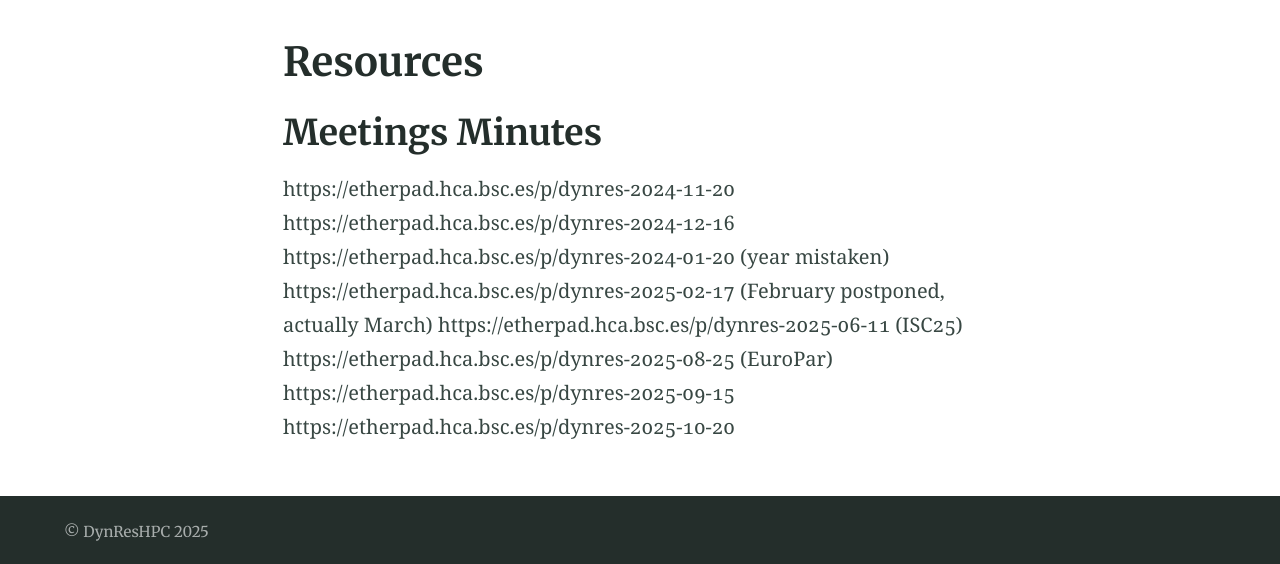
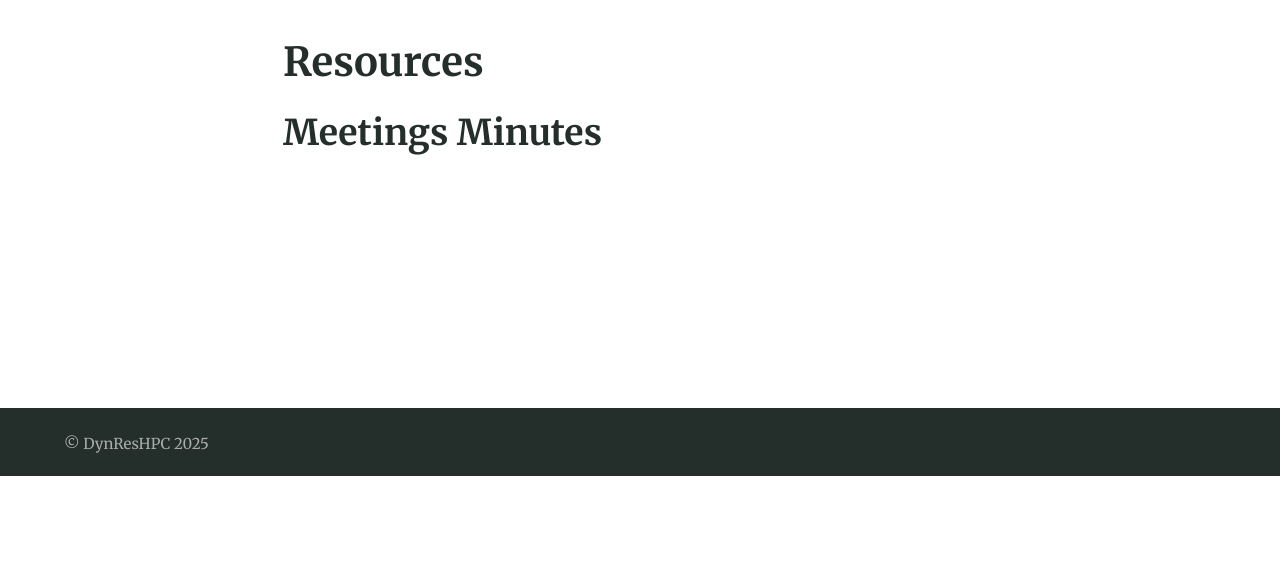
Before and after one commit to dynreshpc/dynreshpc.github.io, a Jekyll site: the page built from resources.md, in a window 1280 px wide. Shown: the part 424-988 px from the top of the page. Built offline with Jekyll 4.4.1, drawn with Linux system fonts in a browser that asks for light colours; after the commit the page ends 900 px from its top, so only the background shows below that.

```diff
--- a/resources.md
+++ b/resources.md
@@ -4,12 +4,3 @@ feature_image: "https://picsum.photos/1300/400?image=16"
 ---
 
 ## Meetings Minutes
-
-https://etherpad.hca.bsc.es/p/dynres-2024-11-20
-https://etherpad.hca.bsc.es/p/dynres-2024-12-16
-https://etherpad.hca.bsc.es/p/dynres-2024-01-20 (year mistaken)
-https://etherpad.hca.bsc.es/p/dynres-2025-02-17 (February postponed, actually March)
-https://etherpad.hca.bsc.es/p/dynres-2025-06-11 (ISC25)
-https://etherpad.hca.bsc.es/p/dynres-2025-08-25 (EuroPar)
-https://etherpad.hca.bsc.es/p/dynres-2025-09-15
-https://etherpad.hca.bsc.es/p/dynres-2025-10-20
```
Also changed, not shown: about.md (+4 -3 lines).
